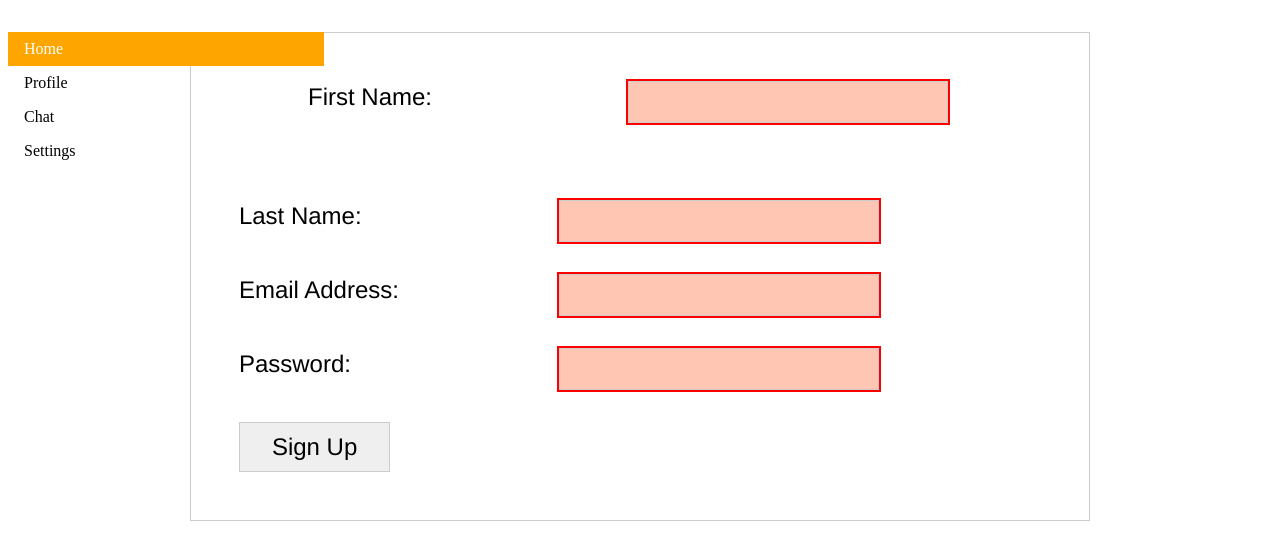
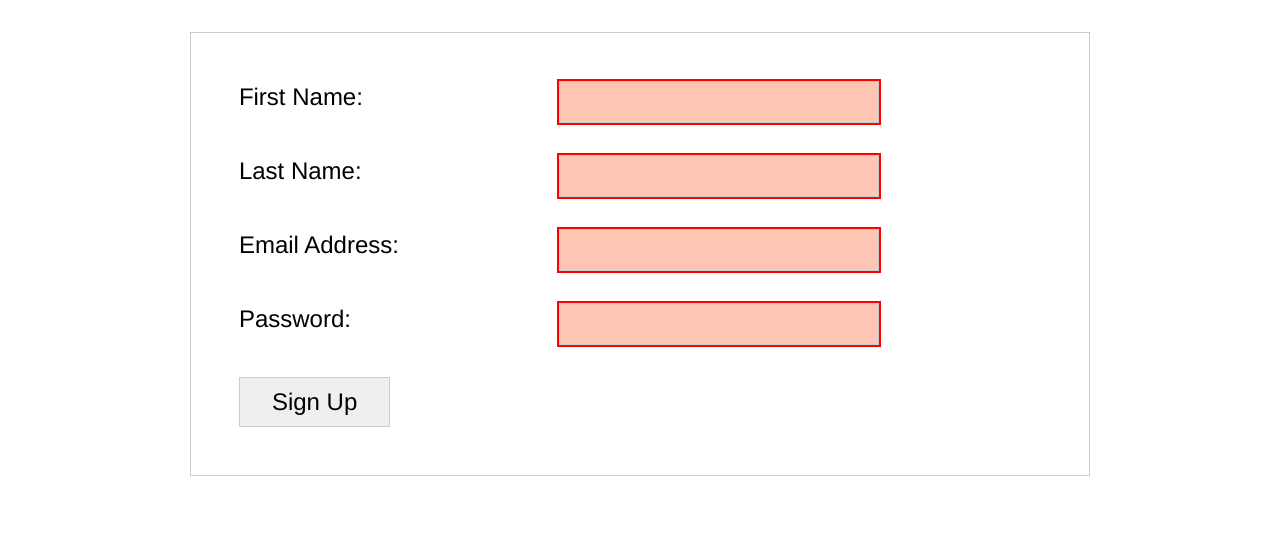
Before and after one commit to Timpan5/A4, a plain HTML site: page Mockup/signup.html in a window 1280 px wide. Drawn offline with Linux system fonts and the light colour scheme.

Commit message:
signup.html ver 1.1

```diff
--- a/Mockup/signup.html
+++ b/Mockup/signup.html
@@ -11,15 +11,6 @@
 </head>
 
 <body>
-    <nav id = "menu">
-        <ul>
-            <li><a class="active" href="#home">Home</a></li>
-            <li><a href="#Profile">Profile</a></li>
-            <li><a href="#Chat">Chat</a></li>
-            <li><a href="#Settings">Settings</a></li>
-        </ul>
-	</nav>
-
     <form id="signup_form">
             <div class="form_element">
                 <label id="firstNameField">
@@ -50,7 +41,7 @@
             </div>
 
             <div class="form_element">
-                <input id="SubmitButton" type="submit" value="Sign Up">
+                <input id="SignUpButton" type="submit" value="Sign Up">
             </div>
     </form>
 
```
